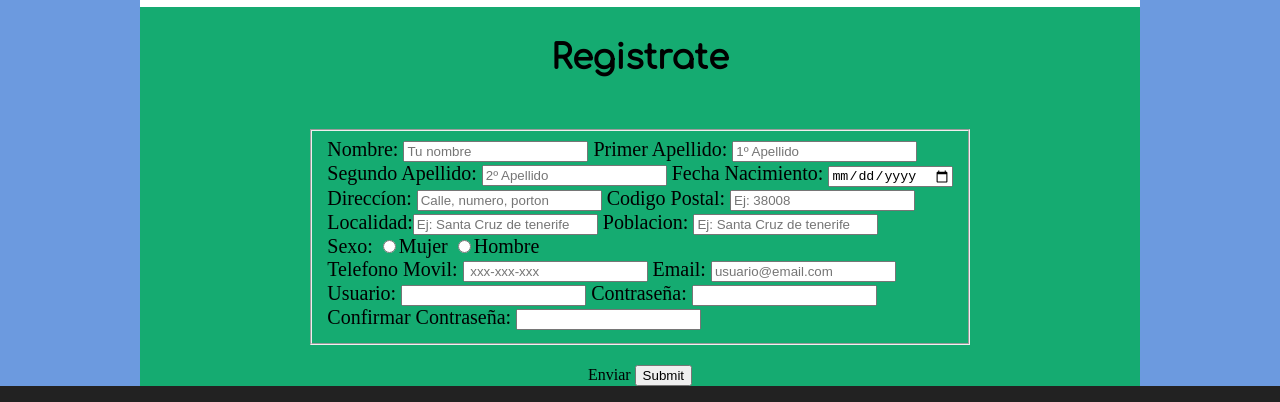
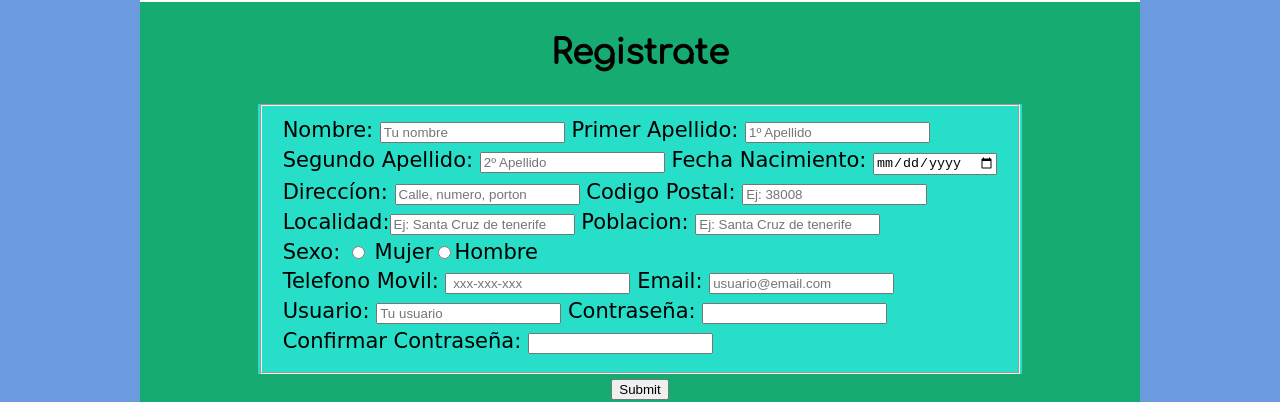
Before and after one commit to valle88/vagua, a plain HTML site: page index.html in a window 1280 px wide. Shown: the part 3928-4330 px from the top of the page. Drawn offline with nearby package versions, Linux system fonts and the light colour scheme; a script that the page names is missing.

Commit message:
google analityc

```diff
--- a/css/index.css
+++ b/css/index.css
@@ -209,19 +209,28 @@ header nav a:hover {
 #contacto{
   text-align: justify;
   background-color:#15ab71;
-  margin-top: 10px;
+  margin-top: 5px;
 
 }
 .formulario{
-
+  font-family: 'Shadows',cursive;
   align-items: center;
   justify-content: center;
-  padding:20px;
-  font-size: 20px;
+  font-size: 21px;
+  background-color: #27dec8;
 }
-#contacto.div {
-  padding: 20px;
+
+.nombre,.apellido,.direccion,.localidad,.myh,.telefono,.login,.suplogin,.enviar {
+  justify-content: center;
+  margin: 5px;
 }
+/*.apellido {
+  margin: 4px;
+  justify-content: center;
+
+}*/
+
+
 
 
 footer {
--- a/index.html
+++ b/index.html
@@ -3,6 +3,7 @@
 
 <head>
   <title>Vagua</title>
+  <meta name="description" content="Pagina realizada para la venta y compras de telefonia.Tambien ofrecemos: reparacion y liberación de moviles,tables.">
   <link rel="stylesheet" href="css/index.css">
   <meta charset="utf-8">
 
@@ -20,6 +21,17 @@
   <link rel="icon" type="image/png" sizes="32x32" href="favicon-32x32.png">
   <link rel="icon" type="image/png" sizes="16x16" href="favicon-16x16.png">
   <meta name="theme-color" content="#ffffff">
+  <!-- Google Analytics -->
+  <script>
+    (function(i,s,o,g,r,a,m){i['GoogleAnalyticsObject']=r;i[r]=i[r]||function(){
+    (i[r].q=i[r].q||[]).push(arguments)},i[r].l=1*new Date();a=s.createElement(o),
+    m=s.getElementsByTagName(o)[0];a.async=1;a.src=g;m.parentNode.insertBefore(a,m)
+    })(window,document,'script','https://www.google-analytics.com/analytics.js','ga');
+
+    ga('create', 'UA-36948207-2', 'auto');
+    ga('send', 'pageview');
+  </script>
+<!-- End Google Analytics -->
 </head>
 <!--cabecera-->
 
@@ -58,11 +70,11 @@
 
       <div class="fotos">
         <div class="valle-slider">
-          <div><img src="fotos/pantalla-infinita.png" alt="Foto Movil1"></div>
-          <div><img src="fotos/proy-reflejo.jpg" alt="Foto Movil2"></div>
-          <div><img src="fotos/pantalla2.png" alt="Foto Movil3"></div>
-          <div><img src="fotos/pantalla3.png" alt="foto movil4"></div>
-          <div><img src="fotos/camara.png" alt="foto movil5"></div>
+          <div><img src="fotos/pantalla-infinita.png" alt="pantalla-infinita"></div>
+          <div><img src="fotos/proy-reflejo.jpg" alt="pantalle-reflejo"></div>
+          <div><img src="fotos/pantalla2.png" alt="pantalla-movil"></div>
+          <div><img src="fotos/pantalla3.png" alt="pantalla-total-movil"></div>
+          <div><img src="fotos/camara.png" alt="camara-movil"></div>
         </div>
       </div>
 
@@ -73,9 +85,9 @@
 
       <div class="fotos">
         <!--imagenes con js para cambiar el color de las fotos-->
-        <div><img id="dorado-img" src="fotos/moviltransdor.jpg" alt="Foto Movil"></div>
-        <div><img id="negro-img" src="fotos/moviltransne.jpg" alt="Foto Movil"></div>
-        <div><img id="gris-img" src="fotos/moviltransgr.jpg" alt="Foto Movil"></div>
+        <div><img id="dorado-img" src="fotos/moviltransdor.jpg" alt="movil-dorado"></div>
+        <div><img id="negro-img" src="fotos/moviltransne.jpg" alt="movil-negro"></div>
+        <div><img id="gris-img" src="fotos/moviltransgr.jpg" alt="movil-gris"></div>
         <div class="selector-color">
           <i id="dorado" data-image="dorado-img" class="fa fa-circle fa-2x dorado" aria-hidden="true"></i>
           <i id="negro" data-image="negro-img" class="fa fa-circle fa-2x negro" aria-hidden="true"></i>
@@ -230,22 +242,22 @@
       <div class="formulario">
       <form name="contacto">
         <fieldset>
-          <div><label>Nombre: <input type="text" name="nombre" value="" placeholder="Tu nombre"></label>
+          <div class="nombre"><label>Nombre: <input type="text" name="nombre" value="" placeholder="Tu nombre"></label>
           <label>Primer Apellido: <input type="text" name="apellido" value="" placeholder="1º Apellido"></label></div>
-          <div><label>Segundo Apellido: <input type="text" name="apellido" value="" placeholder="2º Apellido"></label>
+          <div class="apellido"><label>Segundo Apellido: <input type="text" name="apellido" value="" placeholder="2º Apellido"></label>
           <label>Fecha Nacimiento: <input type="date" name="fecha" value="" ></label></div>
-          <div><label>Direccíon: <input type="text" name="direccion" value="" placeholder="Calle, numero, porton"></label>
+          <div class="direccion"><label>Direccíon: <input type="text" name="direccion" value="" placeholder="Calle, numero, porton"></label>
           <label>Codigo Postal: <input type="text" name=" postal" value="" placeholder="Ej: 38008" ></label></div>
-          <div><label>Localidad:<input type="text" name="Localidad" value="" placeholder="Ej: Santa Cruz de tenerife"></label>
+          <div class="localidad"><label>Localidad:<input type="text" name="Localidad" value="" placeholder="Ej: Santa Cruz de tenerife"></label>
           <label>Poblacion: <input type="text" name="poblacion" value="" placeholder="Ej: Santa Cruz de tenerife"></label></div>
-          <div><label>Sexo: <input type="radio" name="sexo" value="M">Mujer</label>
-          <input type="radio" name="sexo" value="H">Hombre</label></div>
-          <div><label>Telefono Movil: <input type="tel" name="movil" value="" placeholder=" xxx-xxx-xxx"></label>
+          <div class="myh"><label>Sexo: <input type="radio" name="sexo" value="M">
+          Mujer<input type="radio" name="sexo" value="H">Hombre</label></div>
+          <div class="telefono"><label>Telefono Movil: <input type="tel" name="movil" value="" placeholder=" xxx-xxx-xxx"></label>
           <label>Email: <input type="email" name="email" value="" placeholder="usuario@email.com"></label></div>
-          <div><label>Usuario: <input type="text" name="usuario" value="" required></label>
+          <div class="login"><label>Usuario: <input type="text" name="usuario" value="" required placeholder="Tu usuario"></label>
           <label>Contraseña: <input type="password" name="contraseña" value="" required></label></div>
-          <div><label>Confirmar Contraseña: <input type="password" name="contaseña" value=""required></label></div></div>
-          <div><label>Enviar <input type="submit"></label></div>
+          <div class="suplogin"><label>Confirmar Contraseña: <input type="password" name="contaseña" value=""required></label></div></div>
+          <div class="enviar"><label><input type="submit"></label></div>
         </fieldset>
       </form>
     </div>
```
